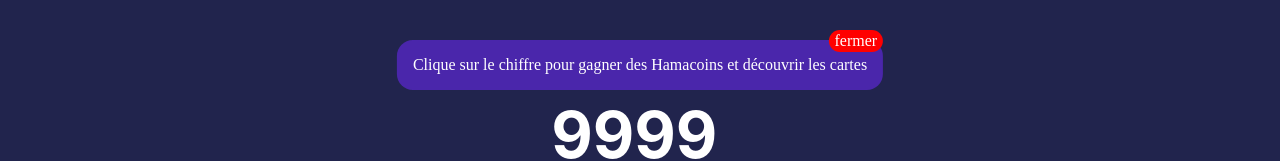
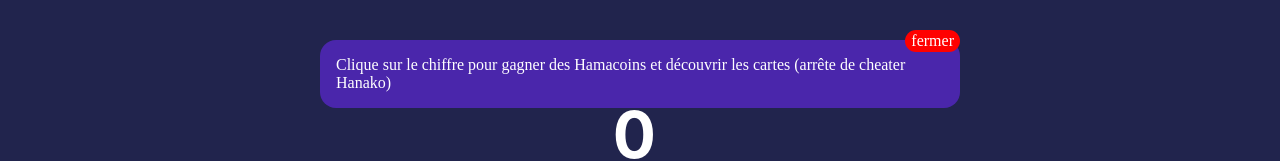
Before and after one commit to jordanamr/Hamaclicker, a React (Create React App) app: page / in a window 1280 px wide. Shown: the top 161 px of the page. Built offline with nearby package versions, Linux system fonts and the light colour scheme.

Commit message:
reset value to 0

```diff
--- a/src/App.js
+++ b/src/App.js
@@ -12,7 +12,7 @@ import Counter from "./components/counter";
 class App extends Component {
   state = {
     users: [],
-    score: 9999,
+    score: 0,
     cards: [],
     pointPerClicks: 1,
     passivePointPerSeconds: 0,
@@ -46,7 +46,8 @@ class App extends Component {
     );
     const currentCard = cards.find((e) => e.username === card.username);
 
-    if(currentObject[0].username === "Kali Yuga") return this.setState({kaliYuga: true})
+    if (currentObject[0].username === "Kali Yuga")
+      return this.setState({ kaliYuga: true });
 
     if (currentCard.count >= 3)
       return alert(
@@ -105,7 +106,7 @@ class App extends Component {
             <div className="welcom__tip">
               <span onClick={this.closeWelcomTip}> fermer </span>
               Clique sur le chiffre pour gagner des Hamacoins et découvrir les
-              cartes
+              cartes (arrête de cheater Hanako)
             </div>
           ) : null}
 
```
